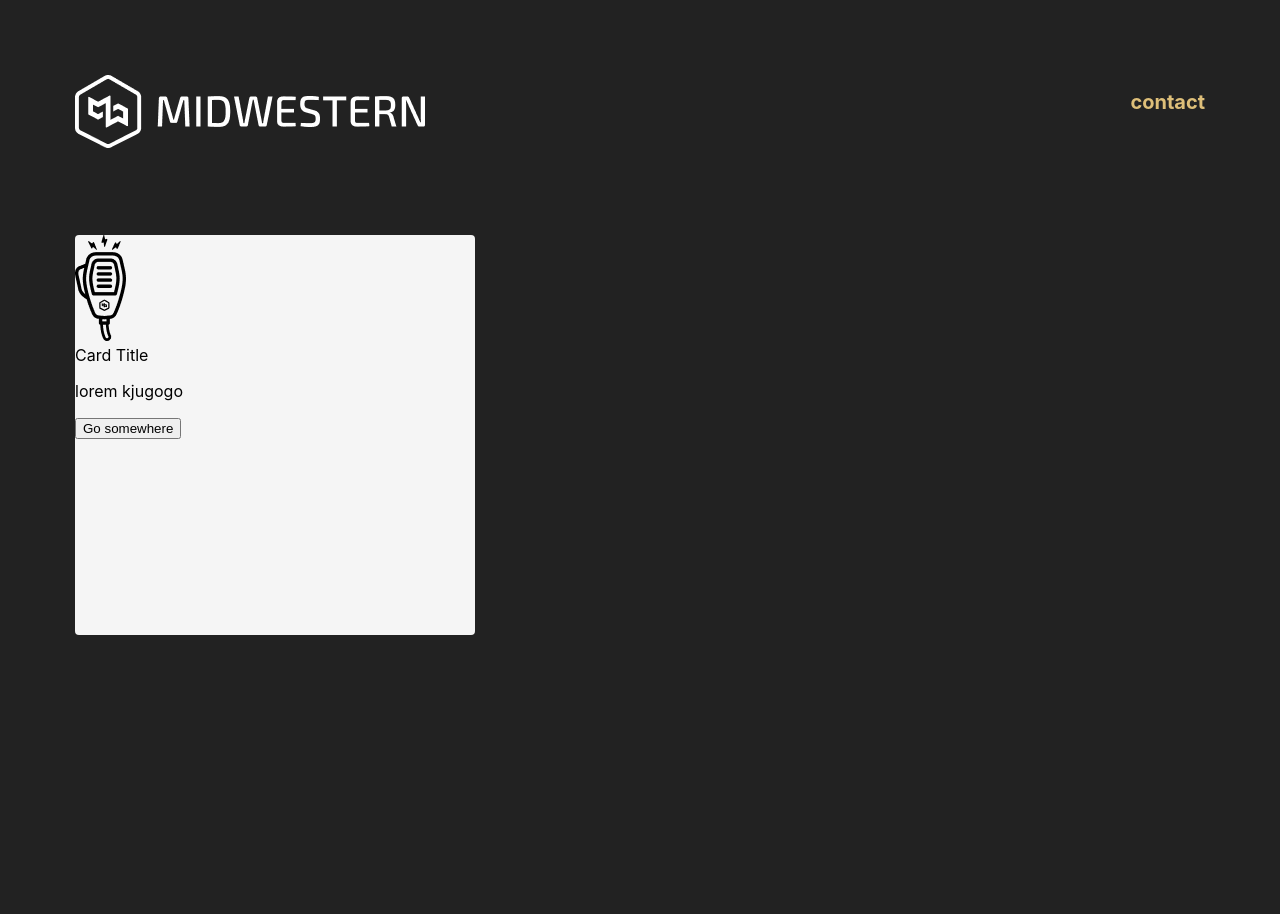
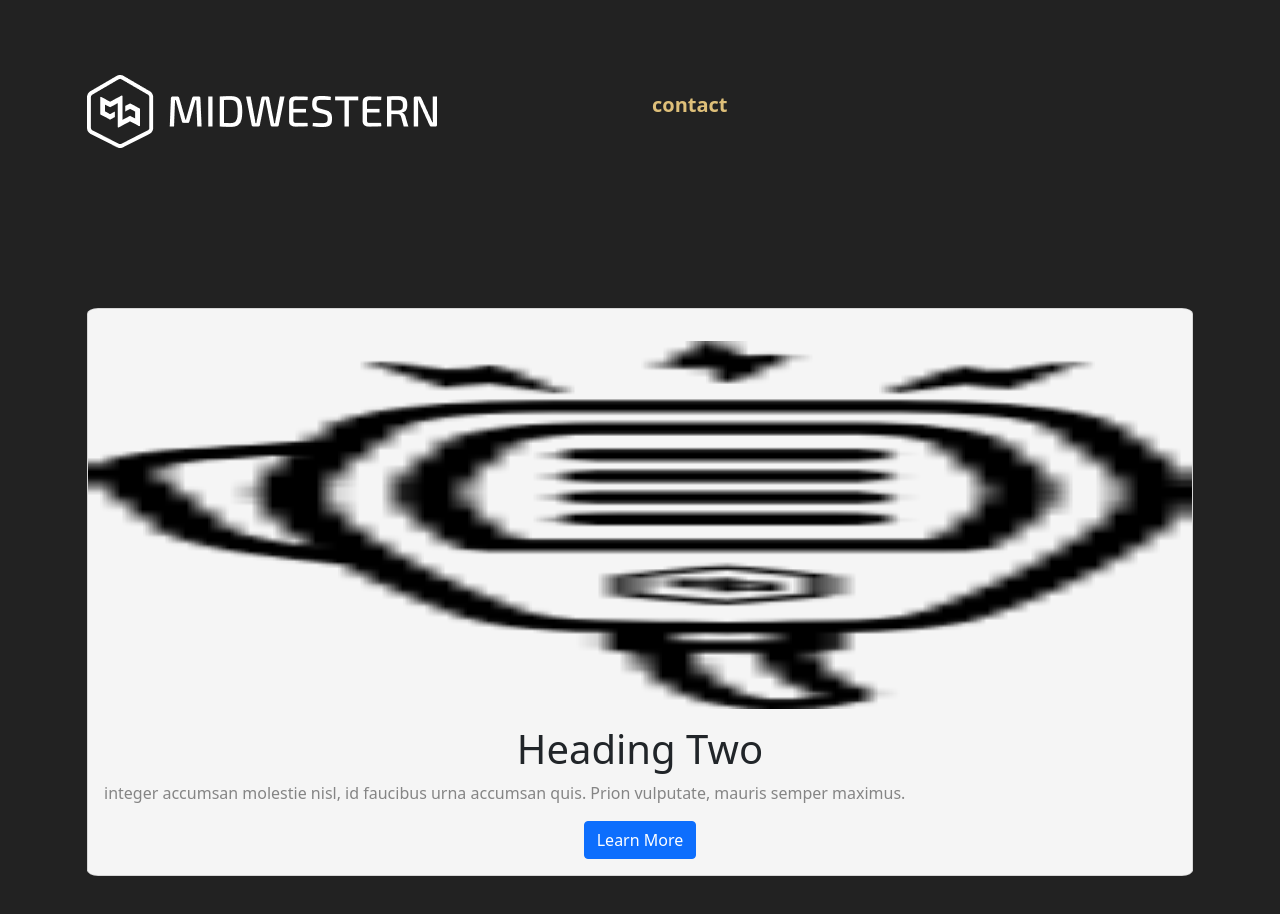
Before and after one commit to jmokate/midwestern-interactive-challenge, a React (Create React App) app: page / in a window 1280 px wide. Shown: the top 914 px of the page. Before the commit the page ends 800 px from the top, so only its background shows below. Built offline with nearby package versions, Linux system fonts and the light colour scheme.

Commit message:
commit for merge changes

```diff
--- a/src/App.css
+++ b/src/App.css
@@ -1,3 +1,4 @@
+@import url("https://fonts.googleapis.com/css2?family=Poppins:wght@500;700&display=swap");
 body {
 	background-color: #222222;
 	padding: 75px;
@@ -20,6 +21,10 @@ body {
 .nav-logo {
 	float: left;
 }
+
+.card-text {
+	color: #858585;
+}
 /* Container {
 	display: inline-flex ;
 } */
--- a/src/App.js
+++ b/src/App.js
@@ -1,3 +1,4 @@
+import 'bootstrap/dist/css/bootstrap.min.css';
 import {Navbar, Nav, Image, Container, Row, Col, Card, Button, CardGroup} from 'react-bootstrap'
 import './App.css';
 import logo from "./Assets/Logo.png"
@@ -16,18 +17,25 @@ function App() {
           contact
           </Col>
       </Row>
+      </Container>
+      <Container>
       <Row style={{paddingTop: "10rem"}} >
         <CardGroup className="justify-content-center">
-         <Card className="m-auto" style={{ width: '25rem',height: "25rem", backgroundColor: "#F5F5F5", borderRadius: "1%" }}>
-           <Card.Img  style={{padding: "5rem, 0, 0, 5rem"}} variant="top" src={talkie} />
+         <Card align="center" style={{ backgroundColor: "#F5F5F5", borderRadius: "1%" }}>
+           <Card.Img variant="top" src={talkie} style={{paddingTop: "2rem", height: "50vh"}} />
             <Card.Body>
-             <Card.Title>Card Title</Card.Title>
-              <Card.Text>
-               lorem kjugogo
+             <h1 style={{fontSize: "2.5rem"}} >Heading Two</h1>
+              <Card.Text className="card-text" align="left">
+               integer accumsan molestie nisl, id faucibus urna accumsan quis. Prion vulputate, mauris semper maximus.
               </Card.Text>
-             <Button variant="primary">Go somewhere</Button>
+             <Button variant="primary">Learn More</Button>
             </Card.Body>
           </Card>
+
+          </CardGroup>
+          </Row>
+      </Container>
+
 
           {/* <Card className="text-center" style={{ width: '25rem',height: "25rem", backgroundColor: "#F5F5F5", borderRadius: "1%" }}>
            <Card.Img variant="top" src={talkie} />
@@ -40,14 +48,14 @@ function App() {
              <Button variant="primary">Go somewhere</Button>
             </Card.Body>
           </Card> */}
-        </CardGroup>
 
 
 
 
-      </Row>
 
-    </Container>
+
+
+
 
     </>
   );
```
